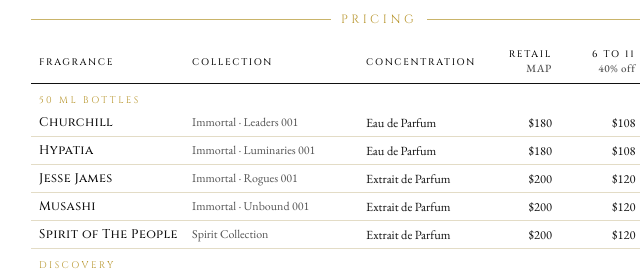
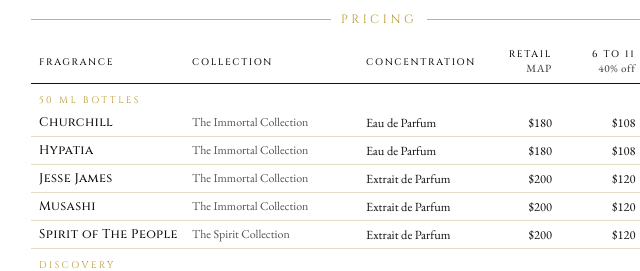
Before and after one commit to robertrogue/eaudom-wholesale, a plain HTML site: page index.html in a window 1280 px wide. Shown: the part 1316-1587 px from the top of the page, 261-901 px from the left. Drawn offline with nearby package versions, Linux system fonts and the light colour scheme.

Commit message:
full collection names

```diff
--- a/index.html
+++ b/index.html
@@ -145,11 +145,11 @@
     </thead>
     <tbody>
       <tr class="section"><td colspan="6">50 ml bottles</td></tr>
-      <tr><td class="name">Churchill</td><td class="col">Immortal · Leaders 001</td><td>Eau de Parfum</td><td class="n">$180</td><td class="n">$108</td><td class="n">$90</td></tr>
-      <tr><td class="name">Hypatia</td><td class="col">Immortal · Luminaries 001</td><td>Eau de Parfum</td><td class="n">$180</td><td class="n">$108</td><td class="n">$90</td></tr>
-      <tr><td class="name">Jesse James</td><td class="col">Immortal · Rogues 001</td><td>Extrait de Parfum</td><td class="n">$200</td><td class="n">$120</td><td class="n">$100</td></tr>
-      <tr><td class="name">Musashi</td><td class="col">Immortal · Unbound 001</td><td>Extrait de Parfum</td><td class="n">$200</td><td class="n">$120</td><td class="n">$100</td></tr>
-      <tr><td class="name">Spirit of The People</td><td class="col">Spirit Collection</td><td>Extrait de Parfum</td><td class="n">$200</td><td class="n">$120</td><td class="n">$100</td></tr>
+      <tr><td class="name">Churchill</td><td class="col">The Immortal Collection</td><td>Eau de Parfum</td><td class="n">$180</td><td class="n">$108</td><td class="n">$90</td></tr>
+      <tr><td class="name">Hypatia</td><td class="col">The Immortal Collection</td><td>Eau de Parfum</td><td class="n">$180</td><td class="n">$108</td><td class="n">$90</td></tr>
+      <tr><td class="name">Jesse James</td><td class="col">The Immortal Collection</td><td>Extrait de Parfum</td><td class="n">$200</td><td class="n">$120</td><td class="n">$100</td></tr>
+      <tr><td class="name">Musashi</td><td class="col">The Immortal Collection</td><td>Extrait de Parfum</td><td class="n">$200</td><td class="n">$120</td><td class="n">$100</td></tr>
+      <tr><td class="name">Spirit of The People</td><td class="col">The Spirit Collection</td><td>Extrait de Parfum</td><td class="n">$200</td><td class="n">$120</td><td class="n">$100</td></tr>
       <tr class="section"><td colspan="6">Discovery</td></tr>
       <tr><td class="name">Discovery Set</td><td class="col">4 x 2 ml, one per Immortal</td><td>As bottled</td><td class="n">$40</td><td class="n">$24</td><td class="n">$20</td></tr>
     </tbody>
```
